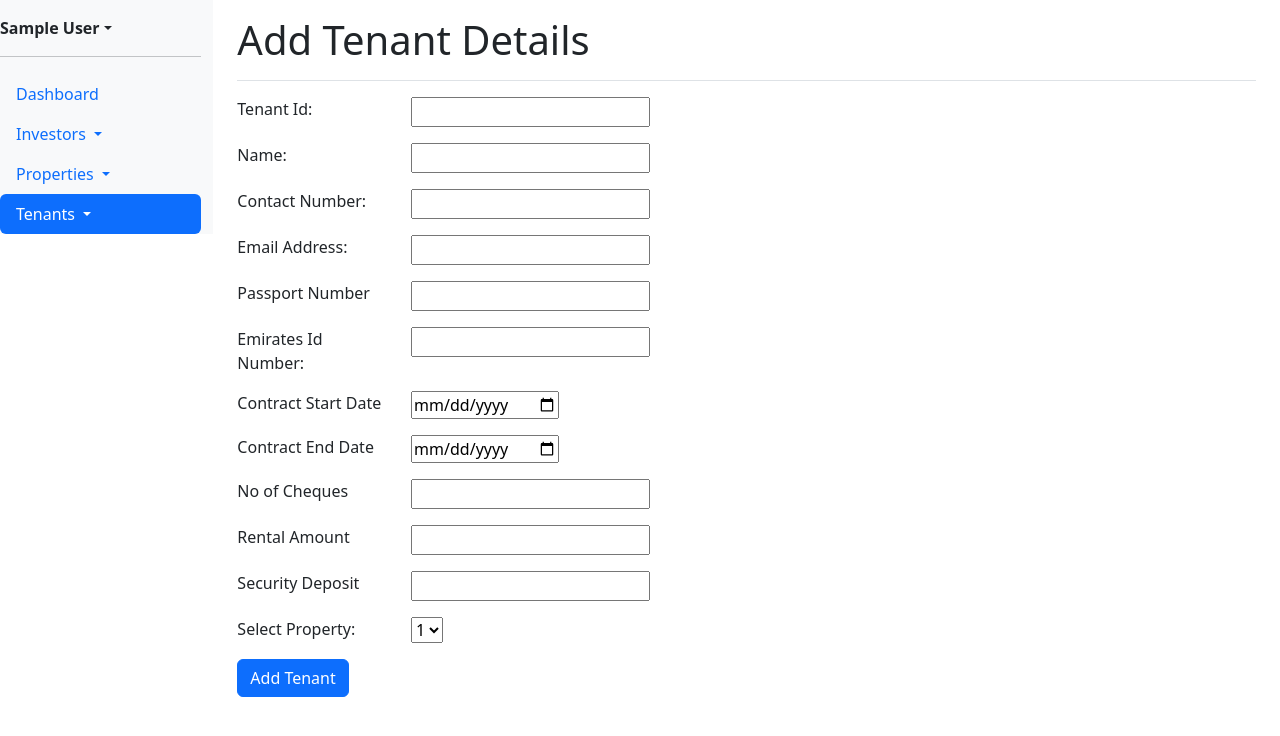
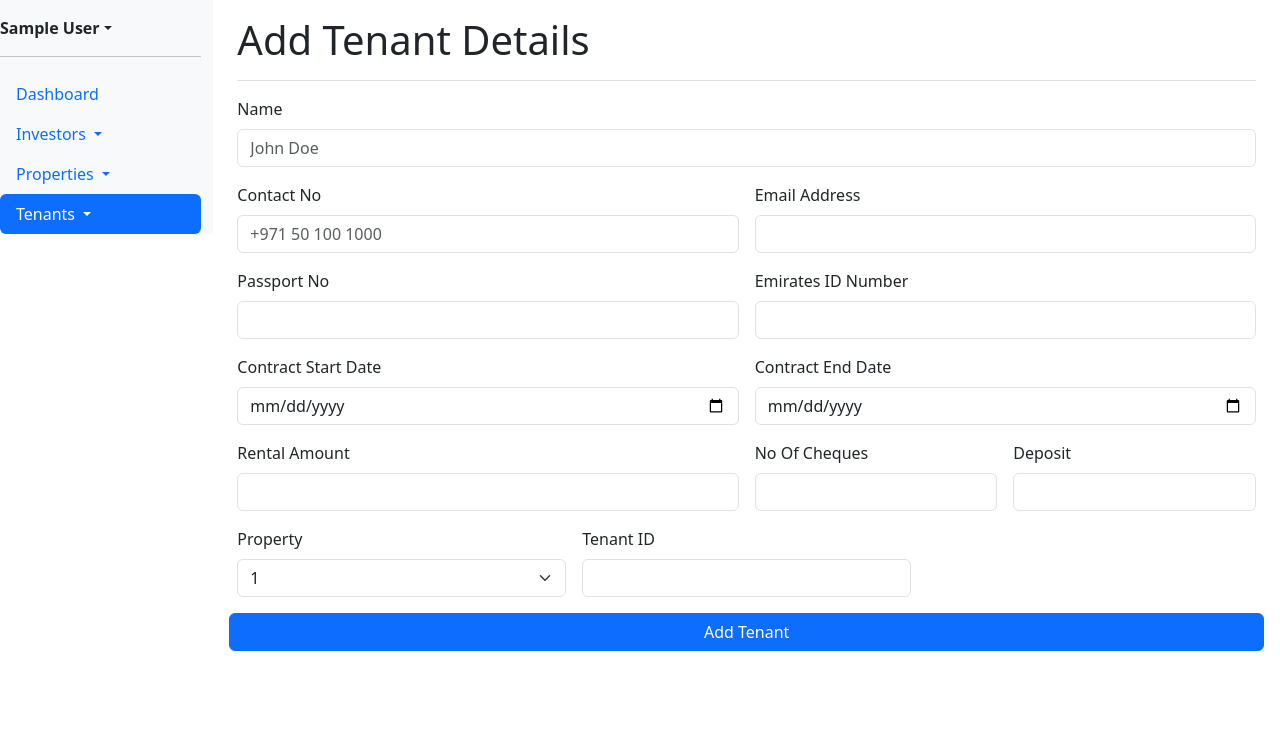
Before and after one commit to MY0usuf/Real-Estate-Management, a Flask app: page /add_tenant in a window 1280 px wide. Shown: the top 736 px of the page. Run offline with Flask 3, Linux system fonts and the light colour scheme; a user stored in the database is signed in; tables that the repository leaves empty hold one stand-in row (values such as "Sample post").

Commit message:
Beautified the page

```diff
--- a/app/templates/add_tenant.html
+++ b/app/templates/add_tenant.html
@@ -4,75 +4,60 @@
 {% block header %}Add Tenant Details{% endblock %}
 {% block content %}
 
-    <form method="POST">
-            <div class="row mb-3">
-                <div class="col-sm-2"><label for="tenant_id">Tenant Id:</label></div>
-                <div class="col-sm-1"><input type="text" id="tenant_id" name="tenant_id" required></div>
+    <form method="POST" class="row g-3">
+        <div class="col-12">
+            <label for="name" class="form-label">Name</label>
+            <input type="text" class="form-control" id="name" name="name" placeholder="John Doe">
         </div>
-
-            <div class="row mb-3">
-                <div class="col-sm-2"><label for="name">Name:</label></div>
-                <div class="col-sm-1"><input type="text" id="name" name="name" required></div>
+        <div class="col-md-6">
+          <label for="contact_number" class="form-label">Contact No</label>
+          <input type="text" class="form-control" id="contact_number" name="contact_number" placeholder="+971 50 100 1000">
         </div>
-
-            <div class="row mb-3">
-                <div class="col-sm-2"><label for="contact_number">Contact Number:</label></div>
-                <div class="col-sm-1"><input type="text" id="contact_number" name="contact_number" required></div>
+        <div class="col-md-6">
+          <label for="email_address" class="form-label">Email Address</label>
+          <input type="email" class="form-control" id="email_address" name="email_address">
         </div>
-
-            <div class="row mb-3">
-                <div class="col-sm-2"><label for="email_address">Email Address:</label></div>
-                <div class="col-sm-1"><input type="text" id="email_address" name="email_address" required></div>
+        <div class="col-md-6">
+            <label for="passport_number" class="form-label">Passport No</label>
+            <input type="text" class="form-control" id="passport_number" name="passport_number">
         </div>
-
-            <div class="row mb-3">
-                <div class="col-sm-2"><label for="passport_number">Passport Number</label></div>
-                <div class="col-sm-1"><input type="text" id="passport_number" name="passport_number" required></div>
+          <div class="col-md-6">
+            <label for="emirates_id_number" class="form-label">Emirates ID Number</label>
+            <input type="email" class="form-control" id="emirates_id_number" name="emirates_id_number">
         </div>
-
-            <div class="row mb-3">
-                <div class="col-sm-2"><label for="emirates_id_number">Emirates Id Number:</label></div>
-                <div class="col-sm-1"><input type="text" id="emirates_id_number" name="emirates_id_number" required></div>
+        <div class="col-md-6">
+            <label for="contract_start_date" class="form-label">Contract Start Date</label>
+            <input type="date" class="form-control" id="contract_start_date" name="contract_start_date">
         </div>
-
-            <div class="row mb-3">
-                <div class="col-sm-2"><label for="contract_start_date">Contract Start Date</label></div>
-                <div class="col-sm-1"><input type="date" id="contract_start_date" name="contract_start_date" required></div>
+          <div class="col-md-6">
+            <label for="contract_end_date" class="form-label">Contract End Date</label>
+            <input type="date" class="form-control" id="contract_end_date" name="contract_end_date">
         </div>
-
-            <div class="row mb-3">
-                <div class="col-sm-2"><label for="contract_end_date">Contract End Date</label></div>
-                <div class="col-sm-1"><input type="date" id="contract_end_date" name="contract_end_date" required></div>
+        <div class="col-md-6">
+            <label for="rental_amount" class="form-label">Rental Amount</label>
+            <input type="tex" class="form-control" id="rental_amount" name="rental_amount">
         </div>
-
-            <div class="row mb-3">
-                <div class="col-sm-2"><label for="no_of_cheques">No of Cheques</label></div>
-                <div class="col-sm-1"><input type="text" id="no_of_cheques" name="no_of_cheques" required></div>
+        <div class="col-md-3">
+            <label for="no_of_cheques" class="form-label">No Of Cheques</label>
+            <input type="text" class="form-control" id="no_of_cheques" name="no_of_cheques">
         </div>
-
-            <div class="row mb-3">
-                <div class="col-sm-2"><label for="rental_amount">Rental Amount</label></div>
-                <div class="col-sm-1"><input type="text" id="rental_amount" name="rental_amount" required></div>
+        <div class="col-md-3">
+            <label for="security_deposit" class="form-label">Deposit</label>
+            <input type="tex" class="form-control" id="security_deposit" name="security_deposit">
         </div>
-
-            <div class="row mb-3">
-                <div class="col-sm-2"><label for="security_deposit">Security Deposit</label></div>
-                <div class="col-sm-1"><input type="text" id="security_deposit" name="security_deposit" required></div>
-            </div>
-
-            <!-- Add other input fields for tenant details -->
-
-            <div class="row mb-3">
-                <div class="col-sm-2"><label for="property_id">Select Property:</label></div>
-                <div class="col-sm-1">
-                    <select id="property_id" name="property_id" required>
+        <div class="col-md-4">
+          <label for="inputState" class="form-label">Property</label>
+          <select id="property_id" name="property_id" class="form-select" required>
             {% for property in properties %}
                 <option value="{{ property.id }}">{{ property.id }}</option>
             {% endfor %}
           </select>
         </div>
+        <div class="col-md-4">
+            <label for="tenant_id" class="form-label">Tenant ID</label>
+            <input type="tex" class="form-control" id="tenant_id" name="tenant_id" required>
         </div>
-
         <button type="submit" class="btn btn-primary">Add Tenant</button>
       </form>
+
 {% endblock %}
```
Lines whose indentation alone changed are shown as unchanged.
